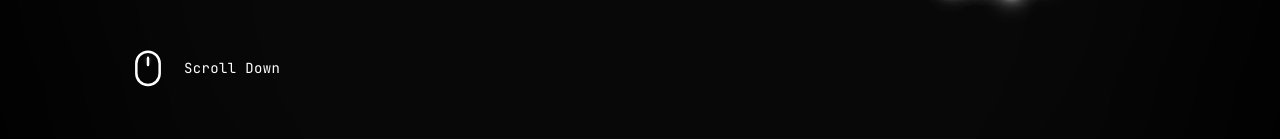
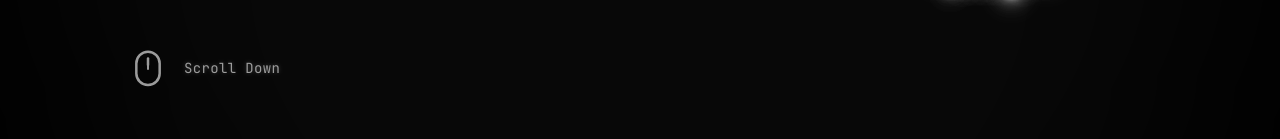
Before and after one commit to Asquaredd/AAPortfolio, a Next.js app in the folder portfolio/: page / in a window 1280 px wide. Shown: the part 477-616 px from the top of the page. Built offline with nearby package versions, Linux system fonts and the light colour scheme.

Commit message:
Update Hero.tsx

```diff
--- a/portfolio/components/Hero.tsx
+++ b/portfolio/components/Hero.tsx
@@ -85,25 +85,36 @@ export default function Hero() {
           </motion.div>
 
           {/* SCROLL INDICATOR (ALWAYS VISIBLE) */}
+          {/* SCROLL INDICATOR (Under Socials) */}
           <motion.div
+            initial={{ opacity: 0 }}
+            animate={{
+              opacity: [0.6, 1, 0.6],
+              textShadow: [
+                "0 0 4px rgba(255,255,255,0.4)",
+                "0 0 25px rgba(255,255,255,1)",
+                "0 0 4px rgba(255,255,255,0.4)",
+              ],
+            }}
+            transition={{
+              delay: 20,
+              duration: 10,
+              repeat: Infinity,
+              ease: "easeInOut",
+            }}
             onClick={handleScrollClick}
             className="mt-16 flex items-center gap-4 cursor-pointer text-white"
           >
+            {/* Mouse Container */}
             <div className="relative flex items-center justify-center">
+              {/* Mouse Outline */}
               <Mouse size={40} strokeWidth={1.5} />
 
-              {/* SINGLE LINE — smooth up/down + breathing glow */}
+              {/* Animated Scroll Wheel */}
               <motion.div
-                animate={{
-                  y: [0, 8, 0],
-                  boxShadow: [
-                    "0 0 4px rgba(255,255,255,0.4)",
-                    "0 0 14px rgba(255,255,255,1)",
-                    "0 0 4px rgba(255,255,255,0.4)",
-                  ],
-                }}
+                animate={{ y: [0, 8, 0] }}
                 transition={{
-                  duration: 1.6,
+                  duration: 1.8,
                   repeat: Infinity,
                   ease: "easeInOut",
                 }}
```
